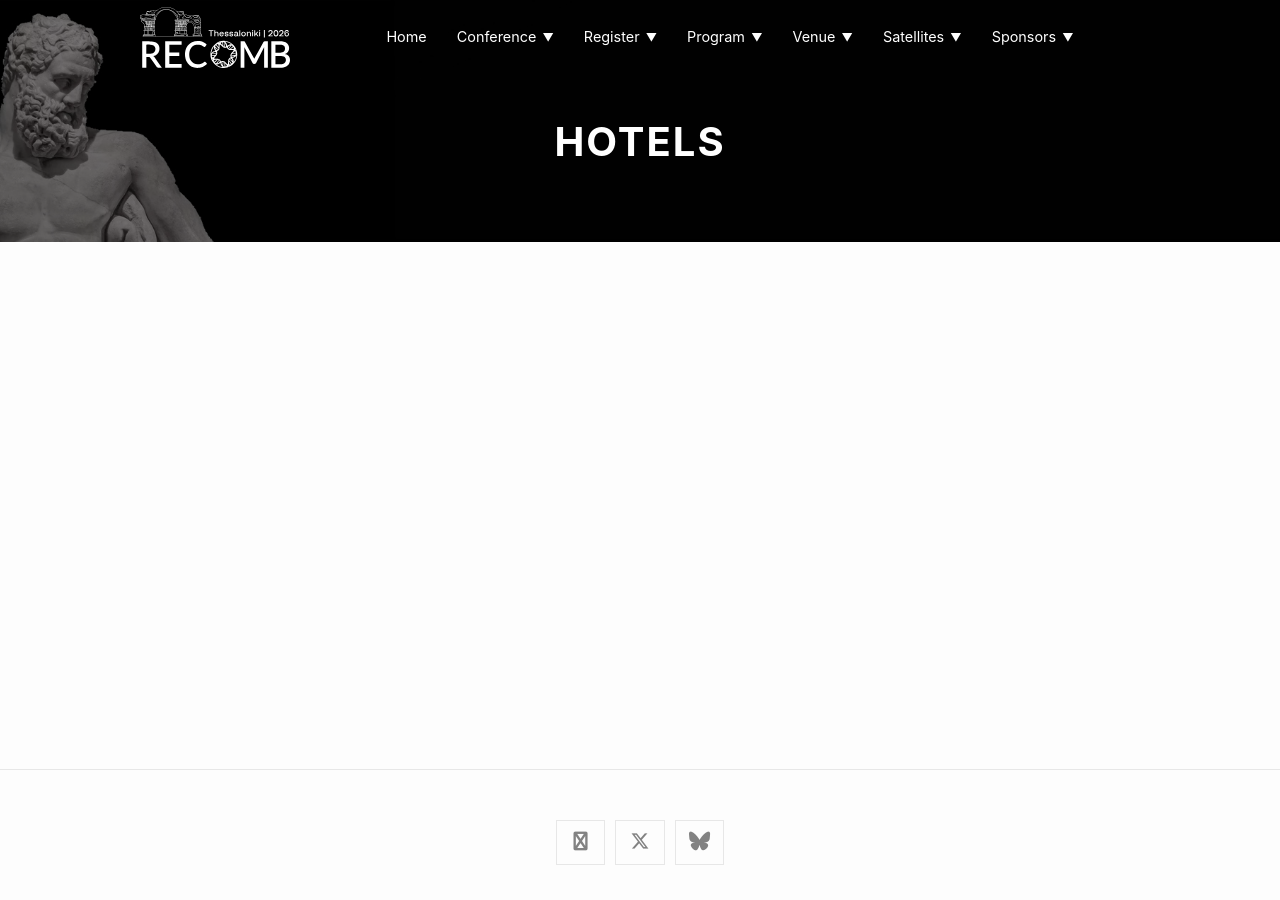
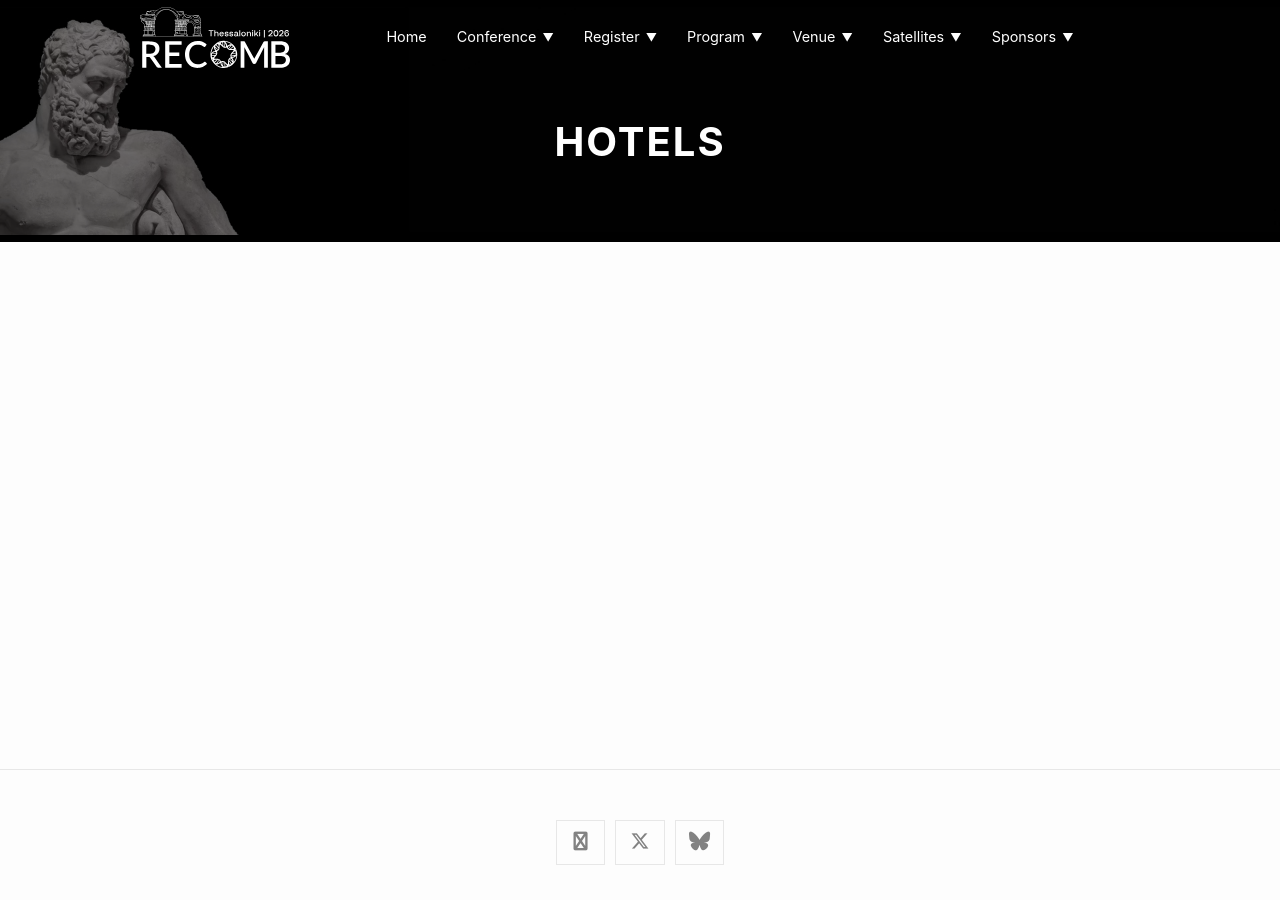
Before and after one commit to recomb-conference/recomb2026, a Jekyll site: the page built from hotels.md, in a window 1280 px wide. Built offline with Jekyll 4.4.1, drawn with Linux system fonts in a browser that asks for light colours; nearby versions of some CDN libraries.

Commit message:
Update header to fit image

```diff
--- a/_sass/minima/custom-styles.scss
+++ b/_sass/minima/custom-styles.scss
@@ -14,8 +14,10 @@
 }
 
 .page-header-banner {
-  background-size: cover;
-  background-position: center center;
+  background-size: contain;
+  background-position: left center;
+  background-repeat: no-repeat;
+  background-color: #000;
   padding: calc(var(--header-height) + 40px) 0 70px; // Account for fixed header
   text-align: center;
   color: #fff;
```
